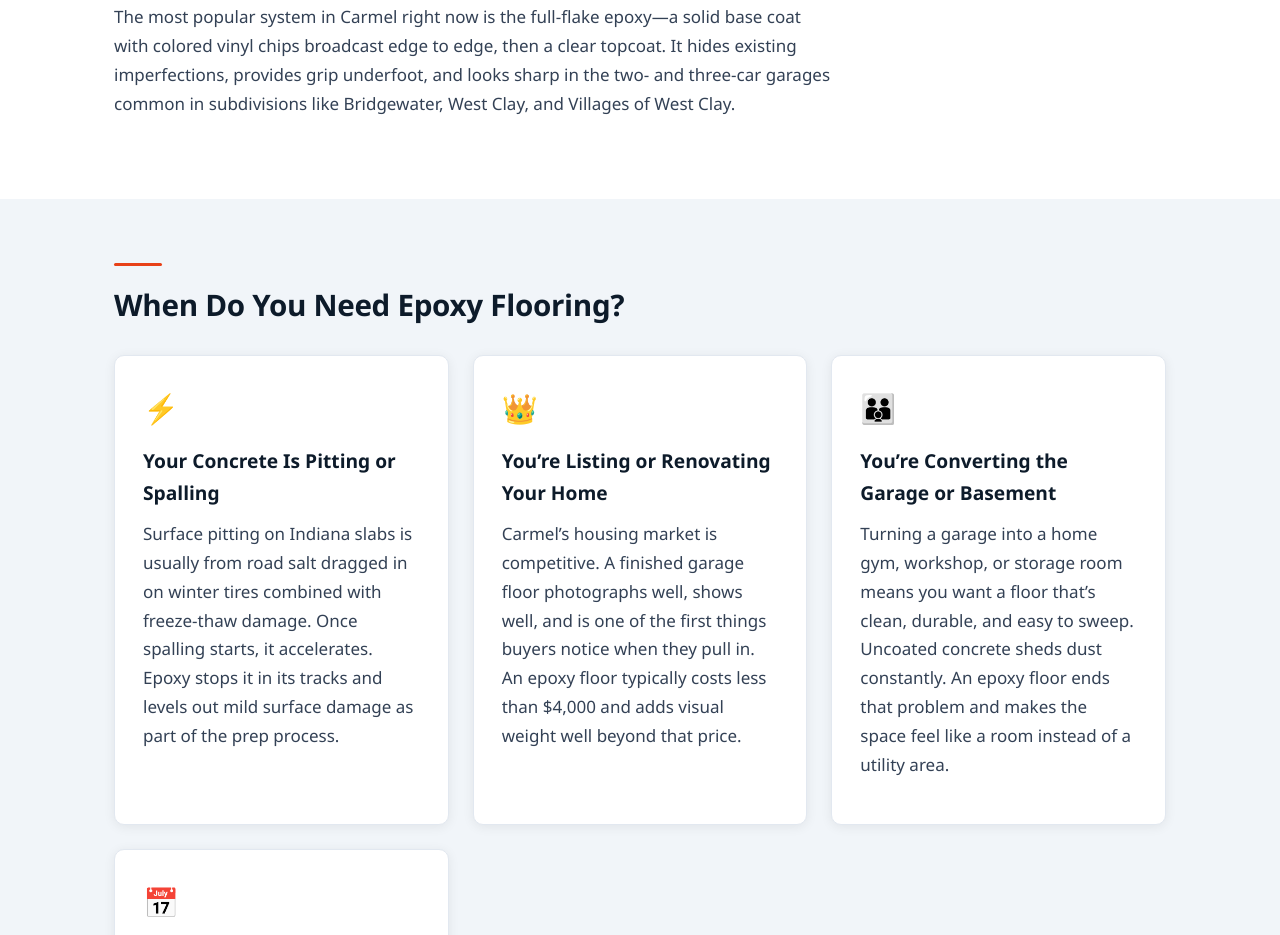
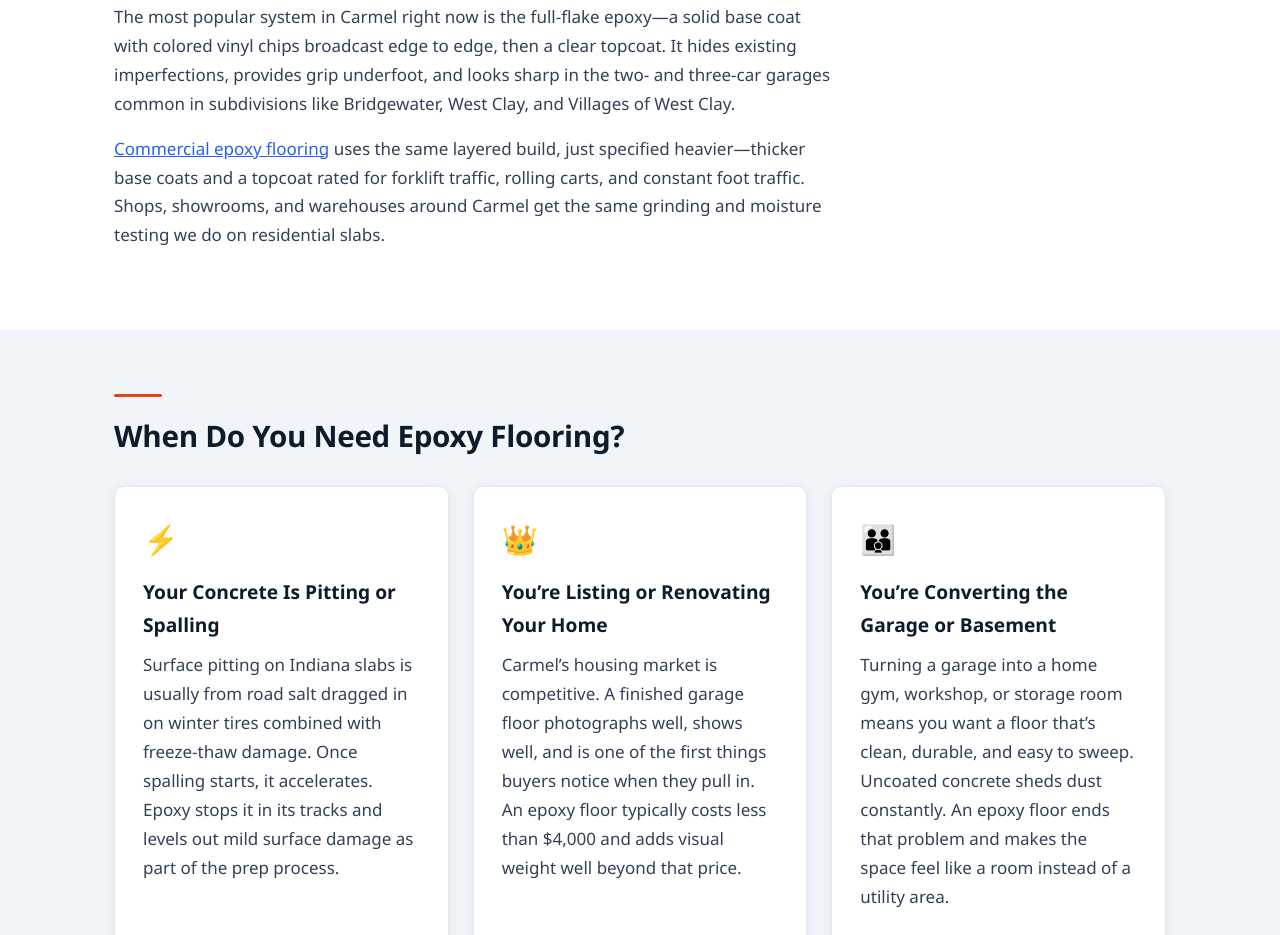
Before and after one commit to iDevRM/epoxy-flooring-carmel-in, a plain HTML site: page index.html in a window 1280 px wide. Shown: the part 1195-2130 px from the top of the page. Drawn offline with Linux system fonts and the light colour scheme.

Commit message:
Add information on commercial epoxy flooring
Added a paragraph about commercial epoxy flooring applications.

```diff
--- a/index.html
+++ b/index.html
@@ -160,6 +160,7 @@
     <p><a href="https://www.fayettevillearepoxyflooring.com/">Epoxy flooring</a> is a multi-layer coating system applied directly to concrete. It starts with surface grinding to open the pores of the slab, then a primer, followed by one or more colored base coats, decorative vinyl flakes or quartz broadcast (if you want them), and a clear polyurethane or polyaspartic topcoat. The finished surface bonds chemically to the concrete rather than just sitting on top of it.</p>
     <p>For Carmel homeowners, the appeal is practical: Hamilton County gets 25+ freeze-thaw cycles each winter. Bare concrete absorbs water, which expands and contracts with each freeze, causing the surface to pit, scale, and crack over time. An epoxy coating seals the slab completely, stopping that cycle. It also resists motor oil, road salt brought in on tires, and the cleaning chemicals most people use in a garage.</p>
     <p>The most popular system in Carmel right now is the full-flake epoxy&mdash;a solid base coat with colored vinyl chips broadcast edge to edge, then a clear topcoat. It hides existing imperfections, provides grip underfoot, and looks sharp in the two- and three-car garages common in subdivisions like Bridgewater, West Clay, and Villages of West Clay.</p>
+    <p><a href="https://menifeeepoxyflooringpros.com/">Commercial epoxy flooring</a> uses the same layered build, just specified heavier&mdash;thicker base coats and a topcoat rated for forklift traffic, rolling carts, and constant foot traffic. Shops, showrooms, and warehouses around Carmel get the same grinding and moisture testing we do on residential slabs.</p>
   </div>
 </section>
 
```
